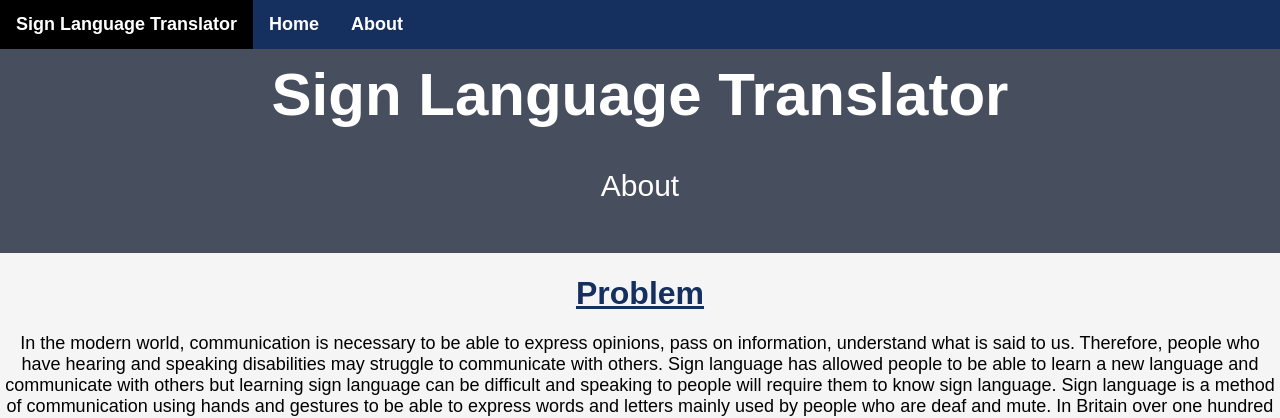
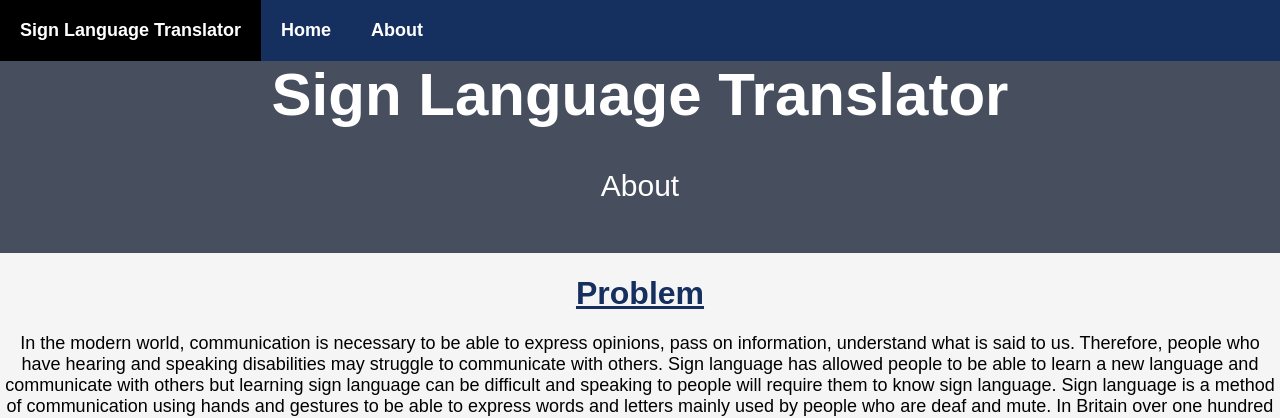
Before and after one commit to Paraparan1/Brunel_FYP-Sign-Language-Translator, a Flask app: page /about in a window 1280 px wide. Shown: the top 418 px of the page. Run offline with Flask 2, Linux system fonts and the light colour scheme.

Commit message:
Update layout.html
Fixed styling for navbar.

```diff
--- a/Translator Web App/templates/layout.html
+++ b/Translator Web App/templates/layout.html
@@ -25,7 +25,7 @@ li a {
   display: block;
   color: white;
   text-align: center;
-  padding: 14px 16px;
+  padding: 20px 20px;
   text-decoration: none;
   text-align: center;
   font-size: 18px;
```
